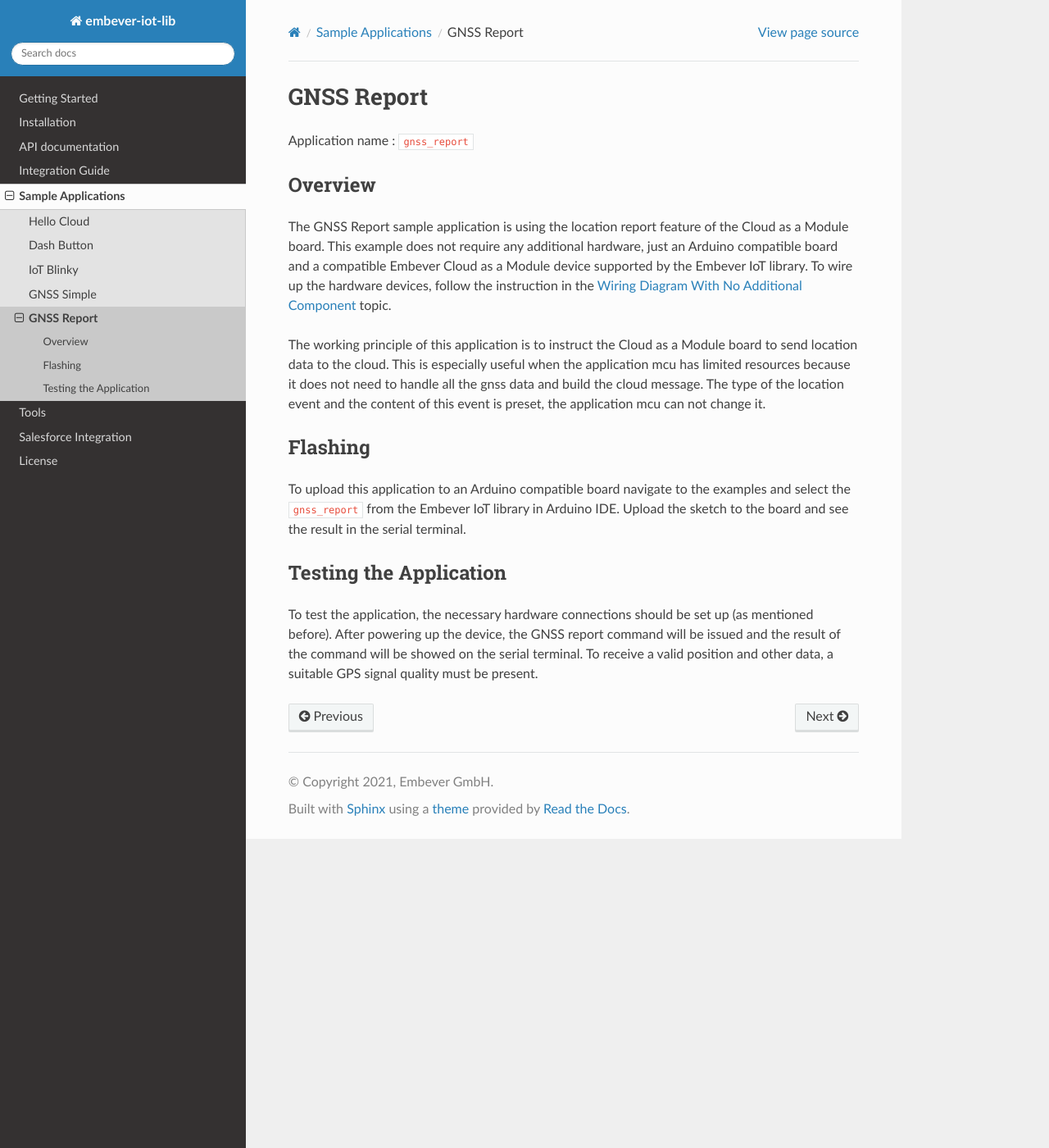
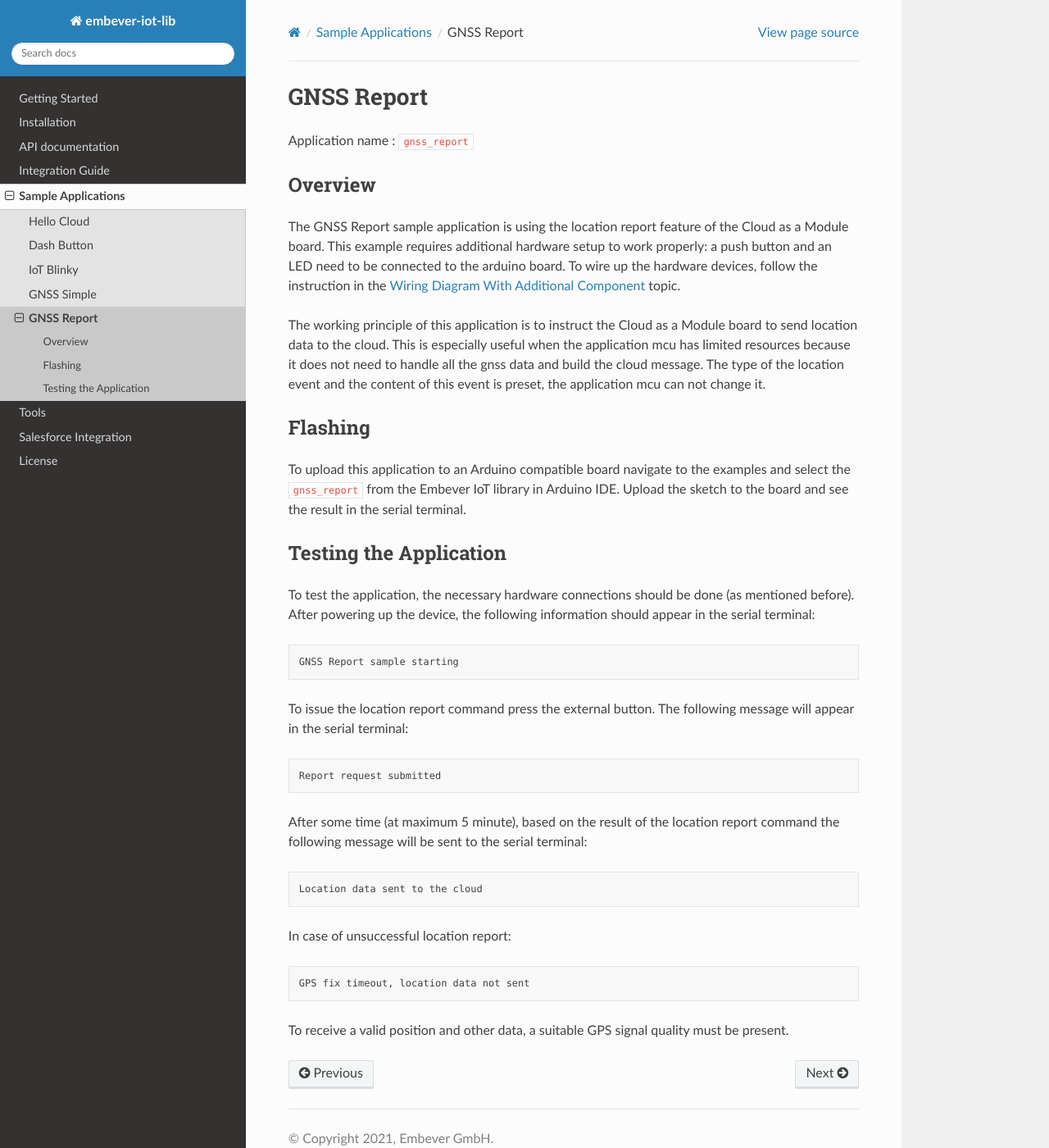
Before and after one commit to Embever/embever-iot-library, a Sphinx documentation site: the page built from docs/source/samples/gnss_report.rst, in a window 1280 px wide and 1400 px high. Shown: the whole window at 82% size. Built offline with Sphinx 7.4.7 and the Read the Docs theme 2.0.0, drawn with Linux system fonts in a browser that asks for light colours.

Commit message:
Doc fix and update

```diff
--- a/docs/source/samples/dash_btn.rst
+++ b/docs/source/samples/dash_btn.rst
@@ -53,7 +53,7 @@ After powering up the device, the following information should appear in the ser
 
     DashButton demo starting...
 
-Send an event to the cloud by pressing the external button.
+To send the event to the cloud press the external button.
 The external LED will light up for 15 seconds.
 
 To verify the event which is just sent, go to the cloud system and check the events.
--- a/docs/source/samples/gnss_report.rst
+++ b/docs/source/samples/gnss_report.rst
@@ -8,10 +8,9 @@ Overview
 **********
 
 The GNSS Report sample application is using the location report feature of the |CaaM| board.
-This example does not require any additional hardware, just an Arduino compatible board
-and a compatible Embever |CaaM| device supported by the Embever IoT library.
-To wire up the hardware devices,
-follow the instruction in the :ref:`wiring_simple` topic.
+This example requires additional hardware setup to work properly:
+a push button and an LED need to be connected to the arduino board.
+To wire up the hardware devices, follow the instruction in the :ref:`wiring_led_btn` topic.
 
 The working principle of this application is to instruct the |CaaM| board to send location data to the cloud.
 This is especially useful when the application mcu has limited resources because it does not need to handle
@@ -27,8 +26,31 @@ the Embever IoT library in Arduino IDE. Upload the sketch to the board and see t
 
 Testing the Application
 **************************
+To test the application, the necessary hardware connections should be done (as mentioned before).
+After powering up the device, the following information should appear in the serial terminal:
 
-To test the application, the necessary hardware connections should be set up (as mentioned before).
-After powering up the device, the GNSS report command will be issued and the result of the command
-will be showed on the serial terminal.
+.. code-block:: none
+
+    GNSS Report sample starting
+
+To issue the location report command press the external button.
+The following message will appear in the serial terminal:
+
+.. code-block:: none
+
+    Report request submitted
+
+After some time (at maximum 5 minute), based on the result of the location report command
+the following message will be sent to the serial terminal:
+
+.. code-block:: none
+
+    Location data sent to the cloud
+
+In case of unsuccessful location report:
+
+.. code-block:: none
+
+    GPS fix timeout, location data not sent
+
 To receive a valid position and other data, a suitable GPS signal quality must be present.
```
